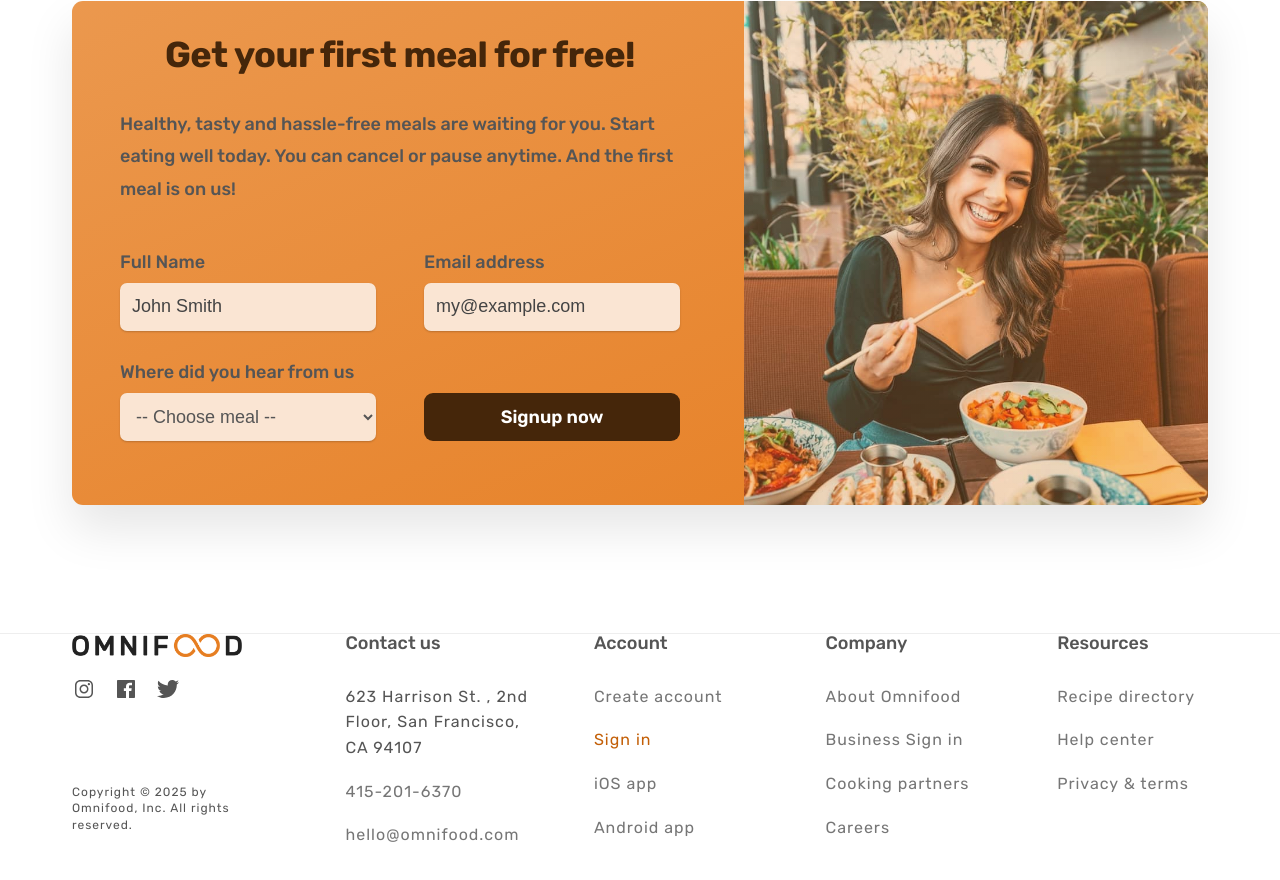
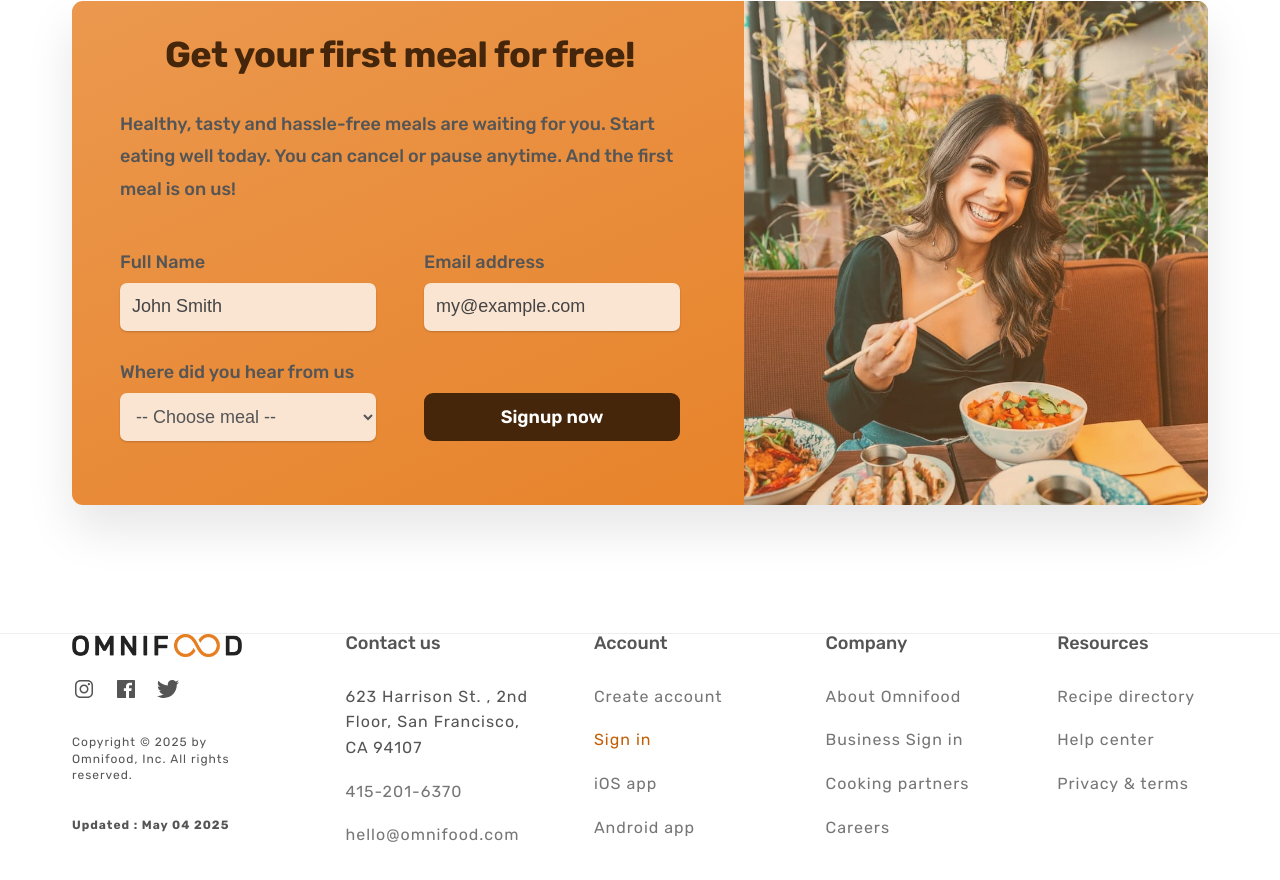
Before and after one commit to Mason2060/udm-jonas-omnifood, a plain HTML site: page index.html in a window 1280 px wide. Shown: the part 6754-7634 px from the top of the page. Drawn offline with nearby package versions, Linux system fonts and the light colour scheme.

Commit message:
Updated README and added on footer a timestamp for version (last update)

```diff
--- a/index.html
+++ b/index.html
@@ -814,6 +814,7 @@
             Copyright &copy; <span class="logo-year"> 2027 </span> by Omnifood,
             Inc. All rights reserved.
           </p>
+          <p><b>Updated : May 04 2025</b></p>
         </div>
         <div class="contact-col">
           <p class="footer-heading">Contact us</p>
```
Also changed, not shown: 1 other file.
